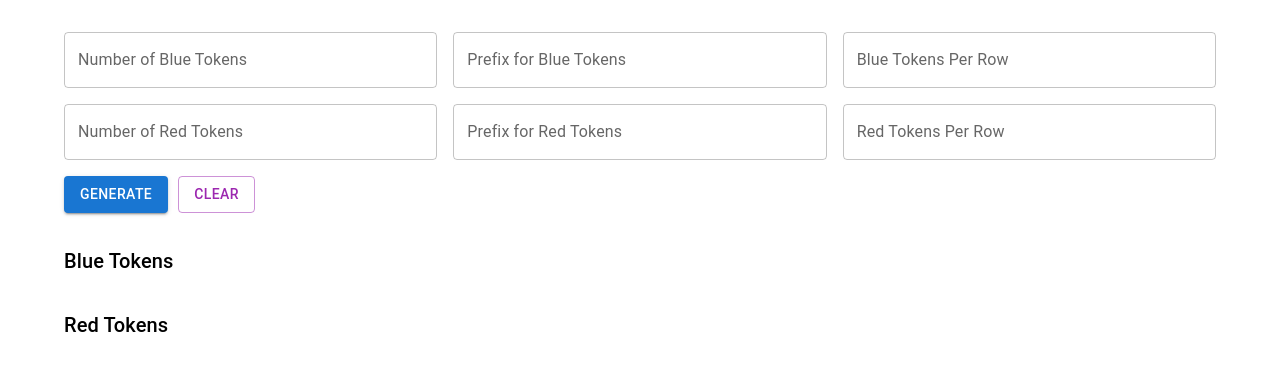
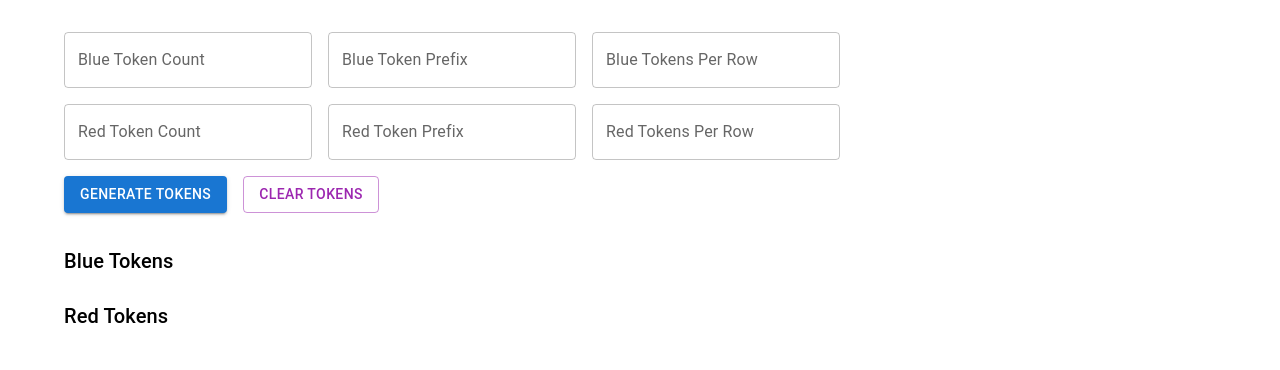
Before and after one commit to abhiramb85/Generate-Token, a React (Create React App) app: page / in a window 1280 px wide. Shown: the top 370 px of the page. Built offline with nearby package versions, Linux system fonts and the light colour scheme.

Commit message:
made changes to display the token properly

```diff
--- a/src/App.js
+++ b/src/App.js
@@ -1,4 +1,4 @@
-import React, { useState, useEffect } from 'react';
+import React, { useState } from 'react';
 import TokenForm from './components/TokenForm';
 import TokenDisplay from './components/TokenDisplay';
 import { Container, Box } from '@mui/material';
@@ -6,18 +6,9 @@ import { Container, Box } from '@mui/material';
 function App() {
   const [tokens, setTokens] = useState({ blueTokens: [], redTokens: [] });
 
-  // Monitor tokens for any changes and handle side effects if needed
-  useEffect(() => {
-    if (tokens.blueTokens.length === 0 && tokens.redTokens.length === 0) {
-      console.log('Tokens cleared');
-    } else {
-      console.log('Tokens generated:', tokens);
-    }
-  }, [tokens]);  // Runs whenever tokens change
-
   const handleGenerate = (blueData, redData) => {
-    const blueTokens = generateTokens(blueData.count, blueData.prefix, blueData.perRow);
-    const redTokens = generateTokens(redData.count, redData.prefix, redData.perRow);
+    const blueTokens = generateTokens(blueData.count, blueData.prefix, blueData.perRow, 'blue');
+    const redTokens = generateTokens(redData.count, redData.prefix, redData.perRow, 'red');
     setTokens({ blueTokens, redTokens });
   };
 
@@ -25,10 +16,10 @@ function App() {
     setTokens({ blueTokens: [], redTokens: [] });
   };
 
-  const generateTokens = (count, prefix, perRow) => {
+  const generateTokens = (count, prefix, perRow, color) => {
     let tokens = [];
     for (let i = 1; i <= count; i++) {
-      tokens.push(`${prefix}${i}`);
+      tokens.push({ value: `${prefix}${i}`, color });
     }
     return chunkArray(tokens, perRow);
   };
@@ -41,7 +32,6 @@ function App() {
     return result;
   };
 
-
   return (
     <Container>
       <Box my={4}>
--- a/src/components/TokenDisplay.js
+++ b/src/components/TokenDisplay.js
@@ -2,62 +2,53 @@ import React from 'react';
 import { Grid, Typography, Box } from '@mui/material';
 
 const TokenDisplay = ({ blueTokens, redTokens }) => {
-  // Styles for blue and red tokens
   const tokenStyle = {
-    display: 'inline-block',
+    display: 'flex',
+    justifyContent: 'center',
+    alignItems: 'center',
     padding: '10px',
     margin: '5px',
     borderRadius: '5px',
     fontWeight: 'bold',
     color: '#fff',
-    textAlign: 'center', // Center the text
-    width: '50px',       // Fixed width
-    height: '50px',      // Fixed height
-    lineHeight: '30px',  // Vertical alignment for the text
+    width: '50px',
+    height: '50px',
+    textAlign: 'center',
+  };
+
+  const renderRows = (tokens) => {
+    return tokens.map((row, rowIndex) => (
+      <Grid container item key={rowIndex} spacing={1} justifyContent="flex-start">
+        {row.map((token, tokenIndex) => (
+          <Grid item key={tokenIndex} xs="auto">
+            <Box
+              sx={{
+                ...tokenStyle,
+                backgroundColor: token.color,
+              }}
+            >
+              {token.value}
+            </Box>
+          </Grid>
+        ))}
+      </Grid>
+    ));
   };
 
   return (
     <>
-      {/* Blue Tokens Section */}
       <Box my={4}>
-        <Typography variant="h6">Blue Tokens</Typography>
-        {blueTokens.map((row, rowIndex) => (
-          <Grid container spacing={2} key={rowIndex}>
-            {row.map((token, tokenIndex) => (
-              <Grid item key={tokenIndex}>
-                <Box
-                  sx={{
-                    ...tokenStyle,
-                    backgroundColor: 'blue'
-                  }}
-                >
-                  {token}
-                </Box>
-              </Grid>
-            ))}
-          </Grid>
-        ))}
+        <Typography variant="h6" gutterBottom>Blue Tokens</Typography>
+        <Grid container spacing={2}>
+          {renderRows(blueTokens)}
+        </Grid>
       </Box>
 
-      {/* Red Tokens Section */}
       <Box my={4}>
-        <Typography variant="h6">Red Tokens</Typography>
-        {redTokens.map((row, rowIndex) => (
-          <Grid container spacing={2} key={rowIndex}>
-            {row.map((token, tokenIndex) => (
-              <Grid item key={tokenIndex}>
-                <Box
-                  sx={{
-                    ...tokenStyle,
-                    backgroundColor: 'red'
-                  }}
-                >
-                  {token}
-                </Box>
-              </Grid>
-            ))}
-          </Grid>
-        ))}
+        <Typography variant="h6" gutterBottom>Red Tokens</Typography>
+        <Grid container spacing={2}>
+          {renderRows(redTokens)}
+        </Grid>
       </Box>
     </>
   );
--- a/src/components/TokenForm.js
+++ b/src/components/TokenForm.js
@@ -1,94 +1,86 @@
-import React, { useState, useEffect } from 'react';
-import { TextField, Button, Grid } from '@mui/material'; // Use stable Grid
+import React, { useState } from 'react';
+import { TextField, Button, Box } from '@mui/material';
 
 const TokenForm = ({ onGenerate, onClear }) => {
   const [blueData, setBlueData] = useState({ count: '', prefix: '', perRow: '' });
   const [redData, setRedData] = useState({ count: '', prefix: '', perRow: '' });
 
-  // Clear form inputs when the clear button is pressed
-  useEffect(() => {
+  const handleGenerate = () => {
+    // Convert values to numbers where needed before passing to onGenerate
+    onGenerate(
+      {
+        count: parseInt(blueData.count) || 0,
+        prefix: blueData.prefix,
+        perRow: parseInt(blueData.perRow) || 0
+      },
+      {
+        count: parseInt(redData.count) || 0,
+        prefix: redData.prefix,
+        perRow: parseInt(redData.perRow) || 0
+      }
+    );
+  };
+
+  const handleClear = () => {
+    // Reset form fields to empty strings
     setBlueData({ count: '', prefix: '', perRow: '' });
     setRedData({ count: '', prefix: '', perRow: '' });
-  }, [onClear]);
-
-  const handleChange = (e, color) => {
-    const { name, value } = e.target;
-    if (color === 'blue') {
-      setBlueData({ ...blueData, [name]: value });
-    } else {
-      setRedData({ ...redData, [name]: value });
-    }
-  };
-
-  const handleGenerateClick = () => {
-    onGenerate(blueData, redData);
+    onClear();
   };
 
   return (
-    <Grid container spacing={2}>
-      <Grid item xs={12} sm={4}>
+    <Box>
+      <Box mb={2}>
         <TextField
-          label="Number of Blue Tokens"
-          name="count"
+          label="Blue Token Count"
+          type="number"
           value={blueData.count}
-          onChange={(e) => handleChange(e, 'blue')}
-          fullWidth
+          onChange={(e) => setBlueData({ ...blueData, count: e.target.value })}
+          sx={{ mr: 2 }}
         />
-      </Grid>
-      <Grid item xs={12} sm={4}>
         <TextField
-          label="Prefix for Blue Tokens"
-          name="prefix"
+          label="Blue Token Prefix"
           value={blueData.prefix}
-          onChange={(e) => handleChange(e, 'blue')}
-          fullWidth
+          onChange={(e) => setBlueData({ ...blueData, prefix: e.target.value })}
+          sx={{ mr: 2 }}
         />
-      </Grid>
-      <Grid item xs={12} sm={4}>
         <TextField
           label="Blue Tokens Per Row"
-          name="perRow"
+          type="number"
           value={blueData.perRow}
-          onChange={(e) => handleChange(e, 'blue')}
-          fullWidth
+          onChange={(e) => setBlueData({ ...blueData, perRow: e.target.value })}
+          sx={{ mr: 2 }}
         />
-      </Grid>
-      <Grid item xs={12} sm={4}>
+      </Box>
+      <Box mb={2}>
         <TextField
-          label="Number of Red Tokens"
-          name="count"
+          label="Red Token Count"
+          type="number"
           value={redData.count}
-          onChange={(e) => handleChange(e, 'red')}
-          fullWidth
+          onChange={(e) => setRedData({ ...redData, count: e.target.value })}
+          sx={{ mr: 2 }}
         />
-      </Grid>
-      <Grid item xs={12} sm={4}>
         <TextField
-          label="Prefix for Red Tokens"
-          name="prefix"
+          label="Red Token Prefix"
           value={redData.prefix}
-          onChange={(e) => handleChange(e, 'red')}
-          fullWidth
+          onChange={(e) => setRedData({ ...redData, prefix: e.target.value })}
+          sx={{ mr: 2 }}
         />
-      </Grid>
-      <Grid item xs={12} sm={4}>
         <TextField
           label="Red Tokens Per Row"
-          name="perRow"
+          type="number"
           value={redData.perRow}
-          onChange={(e) => handleChange(e, 'red')}
-          fullWidth
+          onChange={(e) => setRedData({ ...redData, perRow: e.target.value })}
+          sx={{ mr: 2 }}
         />
-      </Grid>
-      <Grid item xs={12}>
-        <Button variant="contained" color="primary" onClick={handleGenerateClick}>
-          Generate
-        </Button>
-        <Button variant="outlined" color="secondary" onClick={onClear} style={{ marginLeft: '10px' }}>
-          Clear
-        </Button>
-      </Grid>
-    </Grid>
+      </Box>
+      <Button variant="contained" color="primary" onClick={handleGenerate}>
+        Generate Tokens
+      </Button>
+      <Button variant="outlined" color="secondary" onClick={handleClear} sx={{ ml: 2 }}>
+        Clear Tokens
+      </Button>
+    </Box>
   );
 };
 
```
